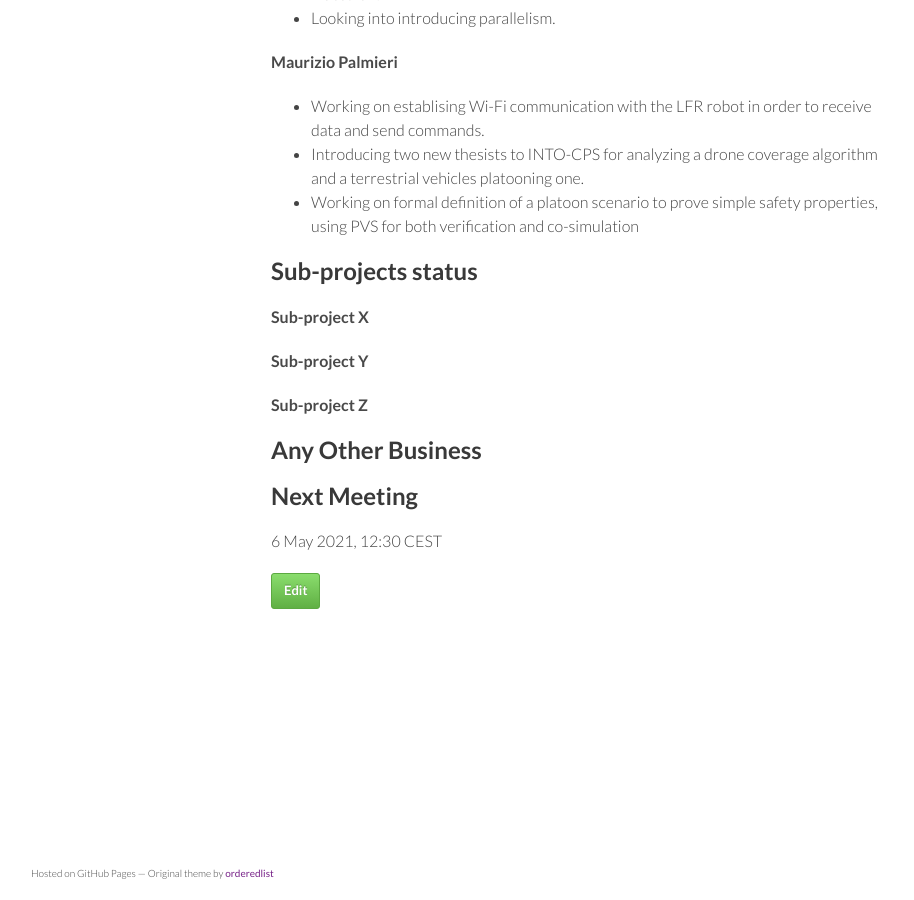
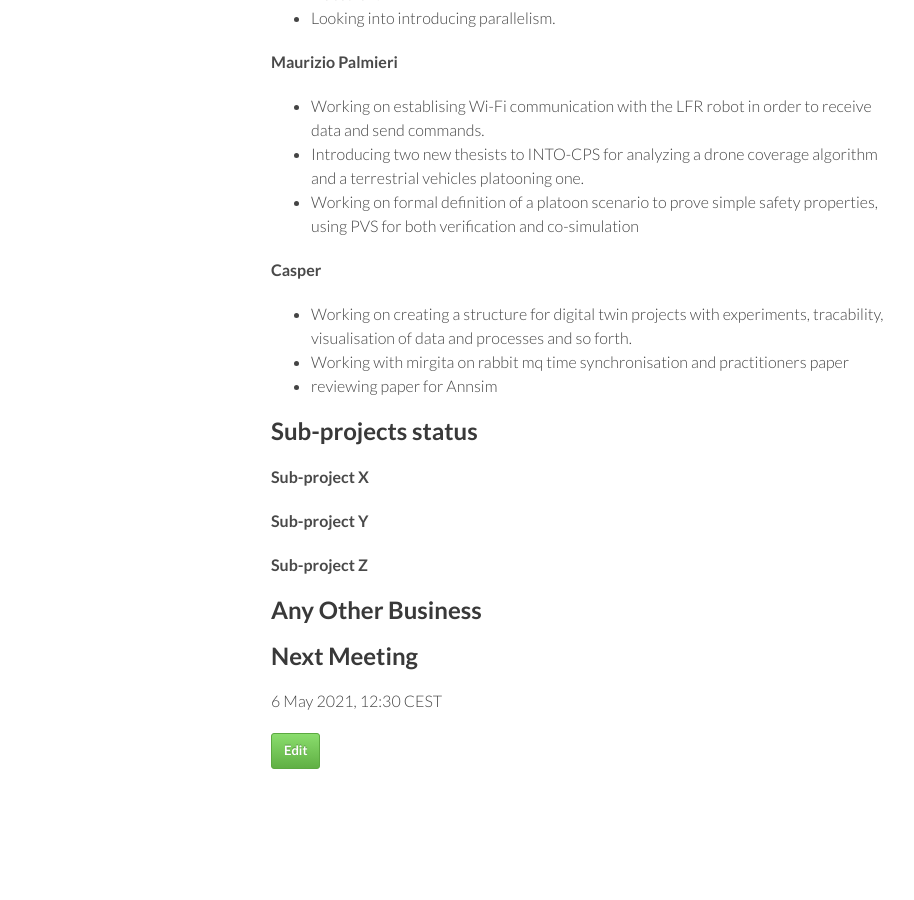
Before and after one commit to digitaltwincentre/digitaltwincentre.github.io, a Jekyll site: the page built from _biweeklies/Biweekly-38.md, in a window 1280 px wide and 900 px high, scrolled down 1443 px. Shown: the whole window, without its empty margins (179-1093 px from the left). Built offline with Jekyll 4.4.1, drawn with Linux system fonts in a browser that asks for light colours; nearby versions of some CDN libraries.

Commit message:
Update Biweekly-38.md

```diff
--- a/_biweeklies/Biweekly-38.md
+++ b/_biweeklies/Biweekly-38.md
@@ -64,6 +64,11 @@ date: 20 April 2021, 1300 CEST
 * Introducing two new thesists to INTO-CPS for analyzing a drone coverage algorithm and a terrestrial vehicles platooning one.
 * Working on formal definition of a platoon scenario to prove simple safety properties, using PVS for both verification and co-simulation
 
+#### Casper
+* Working on creating a structure for digital twin projects with experiments, tracability, visualisation of data and processes and so forth.
+* Working with mirgita on rabbit mq time synchronisation and practitioners paper
+* reviewing paper for Annsim
+
 ## Sub-projects status
 
 
```
